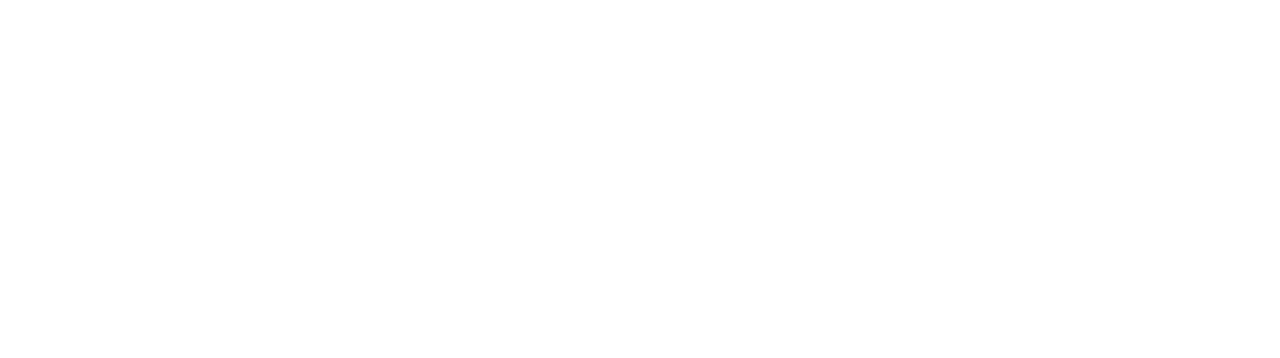
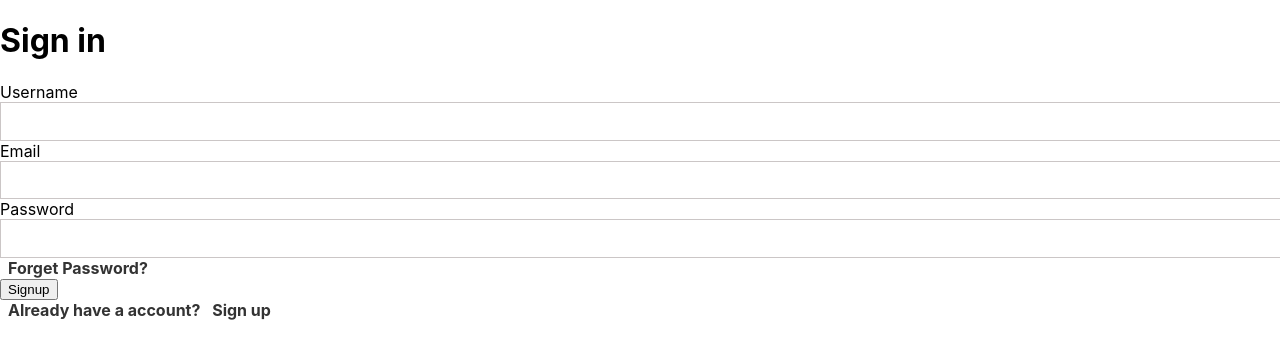
Before and after one commit to ehtishamdot/chat-app, a React (Create React App) app in the folder Frontend/: page /signup in a window 1280 px wide. Before the commit this address had no page. Shown: the top 358 px of the page. Built offline with nearby package versions, Linux system fonts and the light colour scheme.

Commit message:
interface changed sidebar

```diff
--- a/Frontend/src/App.js
+++ b/Frontend/src/App.js
@@ -11,6 +11,7 @@
 import Login from "./components/Auth/Login";
 import { AuthContext } from "./store/auth-context";
 import Message from "./components/Message/Message";
+import Signup from "./components/Auth/Signup";
 
 const App = () => {
   const AuthCtx = useContext(AuthContext);
@@ -28,6 +29,7 @@
           <Route path=":chatId/:userId" element={<Message />} />
         </Route>
         <Route path="login" element={!AuthCtx.isLoggedIn && <Login />} />
+        <Route path="signup" element={<Signup />} />
       </Routes>
     </Router>
   );
--- a/Frontend/src/components/Auth/Login.js
+++ b/Frontend/src/components/Auth/Login.js
@@ -1,5 +1,5 @@
 import React, { useState, useContext } from "react";
-import { useNavigate } from "react-router-dom";
+import { Link, useNavigate } from "react-router-dom";
 import { AuthContext } from "../../store/auth-context";
 import jwtDecode from "jwt-decode";
 import "./Login.css";
@@ -79,10 +79,12 @@
           </form>
         </div>
       </div>
-      <footer className="footer">
-        <p>If you don't have id then</p>
-        <a href="./signin.html">Sign Up</a>
-      </footer>
+      <Link to={`/signup`}>
+        <footer className="footer">
+          <p>Don't have account?</p>
+          <a href="./signin.html">Sign Up</a>
+        </footer>
+      </Link>
     </div>
   );
 };
--- a/Frontend/src/components/Auth/Signup.js
+++ b/Frontend/src/components/Auth/Signup.js
@@ -1,37 +1,119 @@
-import React from "react";
-import "./Login.css";
+import React, { useReducer, useState } from "react";
+import { Link } from "react-router-dom";
 
-const Login = (props) => {
+const Signup = () => {
+  const [error, setError] = useState("");
+
+  const signupReducer = (state, action) => {
+    return {
+      ...state,
+      [action.name]: action.value,
+    };
+  };
+
+  const [inputState, dispatch] = useReducer(signupReducer, {
+    email: "",
+    username: "",
+    password: "",
+  });
+
+  const onChangeHandler = (event) => {
+    dispatch({
+      type: "input",
+      name: event.target.name,
+      value: event.target.value,
+    });
+  };
+
+  const onSubmitHandler = (event) => {
+    event.preventDefault();
+
+    const postUser = async () => {
+      const rawResponse = await fetch("http://localhost:5000/api/v1/register", {
+        method: "POST",
+        headers: {
+          "Content-Type": "application/json",
+        },
+        body: JSON.stringify({ ...inputState }),
+      });
+      const data = await rawResponse.json();
+      console.log(data);
+      if (data.msg) {
+        setError(data.msg);
+      }
+    };
+    postUser();
+  };
+
   return (
-    <div className="Main">
-      <div className="title">
-        <h1 className=" welcome">Welcome</h1>
-        <div className="banner">
-          <h1>Login</h1>
+    <React.Fragment>
+      <div className="relative flex flex-col justify-center min-h-screen overflow-hidden">
+        <div className="w-full p-6 m-auto bg-white rounded-md shadow-md lg:max-w-xl">
+          <h1 className="text-3xl font-semibold text-center text-purple-700 underline">
+            Sign in
+          </h1>
+          <form onSubmit={onSubmitHandler} className="mt-6">
+            <div className="mb-2">
+              <label
+                for="username"
+                className="block text-sm font-semibold text-gray-800"
+              >
+                Username
+              </label>
+              <input
+                onChange={onChangeHandler}
+                type={"text"}
+                name="username"
+                className="block w-full px-4 py-2 mt-2 text-purple-700 bg-white border rounded-md focus:border-purple-400 focus:ring-purple-300 focus:outline-none focus:ring focus:ring-opacity-40"
+              />
+              <label
+                for="email"
+                className="block text-sm font-semibold text-gray-800"
+              >
+                Email
+              </label>
+              <input
+                onChange={onChangeHandler}
+                type="email"
+                name="email"
+                className="block w-full px-4 py-2 mt-2 text-purple-700 bg-white border rounded-md focus:border-purple-400 focus:ring-purple-300 focus:outline-none focus:ring focus:ring-opacity-40"
+              />
+            </div>
+            <div className="mb-2">
+              <label
+                for="password"
+                className="block text-sm font-semibold text-gray-800"
+              >
+                Password
+              </label>
+              <input
+                onChange={onChangeHandler}
+                type="password"
+                name="password"
+                className="block w-full px-4 py-2 mt-2 text-purple-700 bg-white border rounded-md focus:border-purple-400 focus:ring-purple-300 focus:outline-none focus:ring focus:ring-opacity-40"
+              />
+            </div>
+            <a href="#" className="text-xs text-purple-600 hover:underline">
+              Forget Password?
+            </a>
+            <div className="mt-6">
+              <button className="w-full px-4 py-2 tracking-wide text-white transition-colors duration-200 transform bg-purple-700 rounded-md hover:bg-purple-600 focus:outline-none focus:bg-purple-600">
+                {!error ? "Signup" : error}
+              </button>
+            </div>
+          </form>
+
+          <p className="mt-8 text-xs font-light text-center text-gray-700">
+            <Link to={`/login`}> Already have a account? </Link>
+
+            <a href="#" className="font-medium text-purple-600 hover:underline">
+              Sign up
+            </a>
+          </p>
         </div>
       </div>
-      <div className="form">
-        <div>
-          <form action="Post">
-            <input className="email" type="email" placeholder="Email"></input>
-            <input
-              className="email"
-              id="password"
-              type="password"
-              placeholder="Password"
-            ></input>
-          </form>
-        </div>
-        <div>
-          <button className="button">Login</button>
-        </div>
-      </div>
-      <footer className="footer">
-        <p>If you don't have id then</p>
-        <a href="./signin.html">Sign Up</a>
-      </footer>
-    </div>
+    </React.Fragment>
   );
 };
 
-export default Login;
+export default Signup;
--- a/Frontend/src/components/Message/MessageHeader.css
+++ b/Frontend/src/components/Message/MessageHeader.css
@@ -12,4 +12,5 @@
 .chat__header span {
   color: white;
   font-size: 1.4rem;
+  font-family:monospace;
 }
--- a/Frontend/src/components/Message/MessageHeader.js
+++ b/Frontend/src/components/Message/MessageHeader.js
@@ -23,7 +23,7 @@
 
   return (
     <div className="chat__header">
-      <span>{userInfo?.name}</span>
+      <span>{`Chatting with ${userInfo?.name}...`}</span>
     </div>
   );
 };
--- a/Frontend/src/components/SideBarHeader.css
+++ b/Frontend/src/components/SideBarHeader.css
@@ -26,12 +26,9 @@
   font-weight: 500;
 }
 
-header button {
-  margin-right: 1rem;
-}
-
 /* CSS */
 .btn__logout {
+  margin-right: 1rem;
   appearance: none;
   background-color: #2ea44f;
   border: 1px solid rgba(27, 31, 35, 0.15);
@@ -82,3 +79,15 @@
   background-color: #298e46;
   box-shadow: rgba(20, 70, 32, 0.2) 0 1px 0 inset;
 }
+
+@media (max-width: 742px) {
+  .profile__image {
+    display: none;
+  }
+  .btn__logout {
+    margin: 0;
+  }
+  header{
+    justify-content: center;
+  }
+}
```
